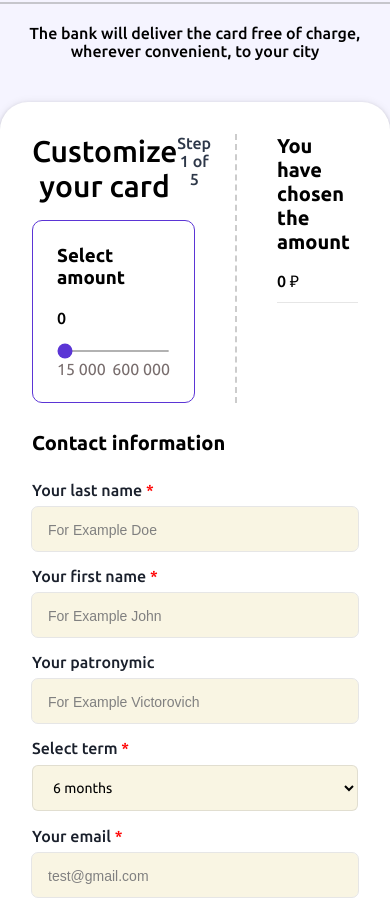
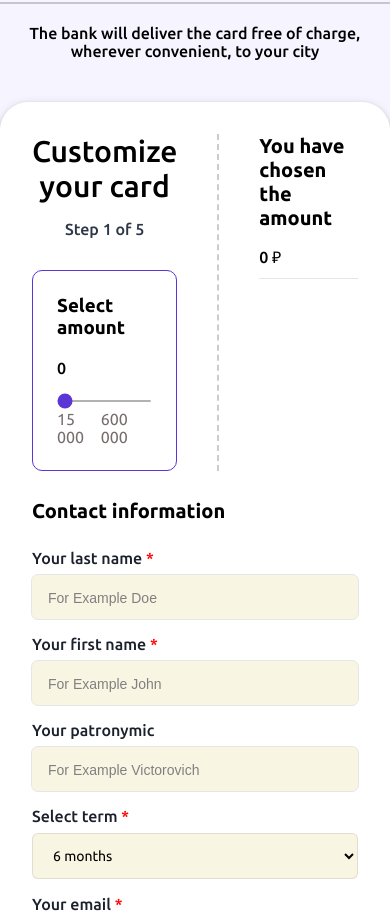
Before and after one commit to NyanLight/neoflex-project, a React (Vite) app: page /loan in a window 390 px wide. Shown: the part 2960-3873 px from the top of the page. Built offline with nearby package versions, Linux system fonts and the light colour scheme.

Commit message:
add responsiveness to component

```diff
--- a/src/components/Prescoring/Prescoring.module.css
+++ b/src/components/Prescoring/Prescoring.module.css
@@ -11,6 +11,7 @@
 .top__leftSide {
     width: 50%;
 }
+
 
 .leftSide__inputField {
     border: 1px solid #5B35D5;
@@ -86,3 +87,9 @@
 .submit {
     text-align: right;
 }
+
+@media (max-width: 520px) {
+    .leftSide__infoField  {
+        flex-direction: column;
+    }
+}
```
